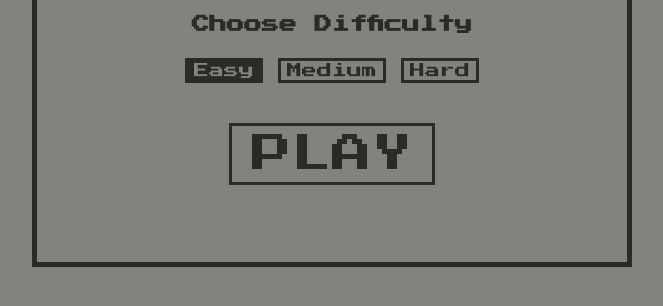
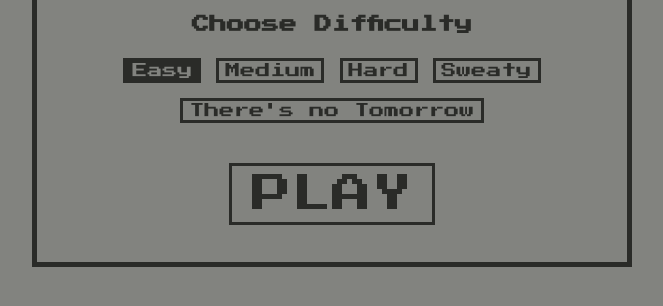
Before and after one commit to xamp1/chasethedot, a website: page index.html in a window 1280 px wide. Shown: the part 308-614 px from the top of the page, without its empty margins (308-971 px from the left). Drawn offline with nearby package versions, Linux system fonts and the light colour scheme.

Commit message:
add new diff

```diff
--- a/index.html
+++ b/index.html
@@ -21,6 +21,10 @@
         <button data-difficulty="100" class="active">Easy</button>
         <button data-difficulty="75">Medium</button>
         <button data-difficulty="50">Hard</button>
+        <button data-difficulty="35">Sweaty</button>
+        <br>
+        <br>
+        <button data-difficulty="20">There's no Tomorrow</button>
       </div>
 
       <button class="play-btn">Play</button>
```
